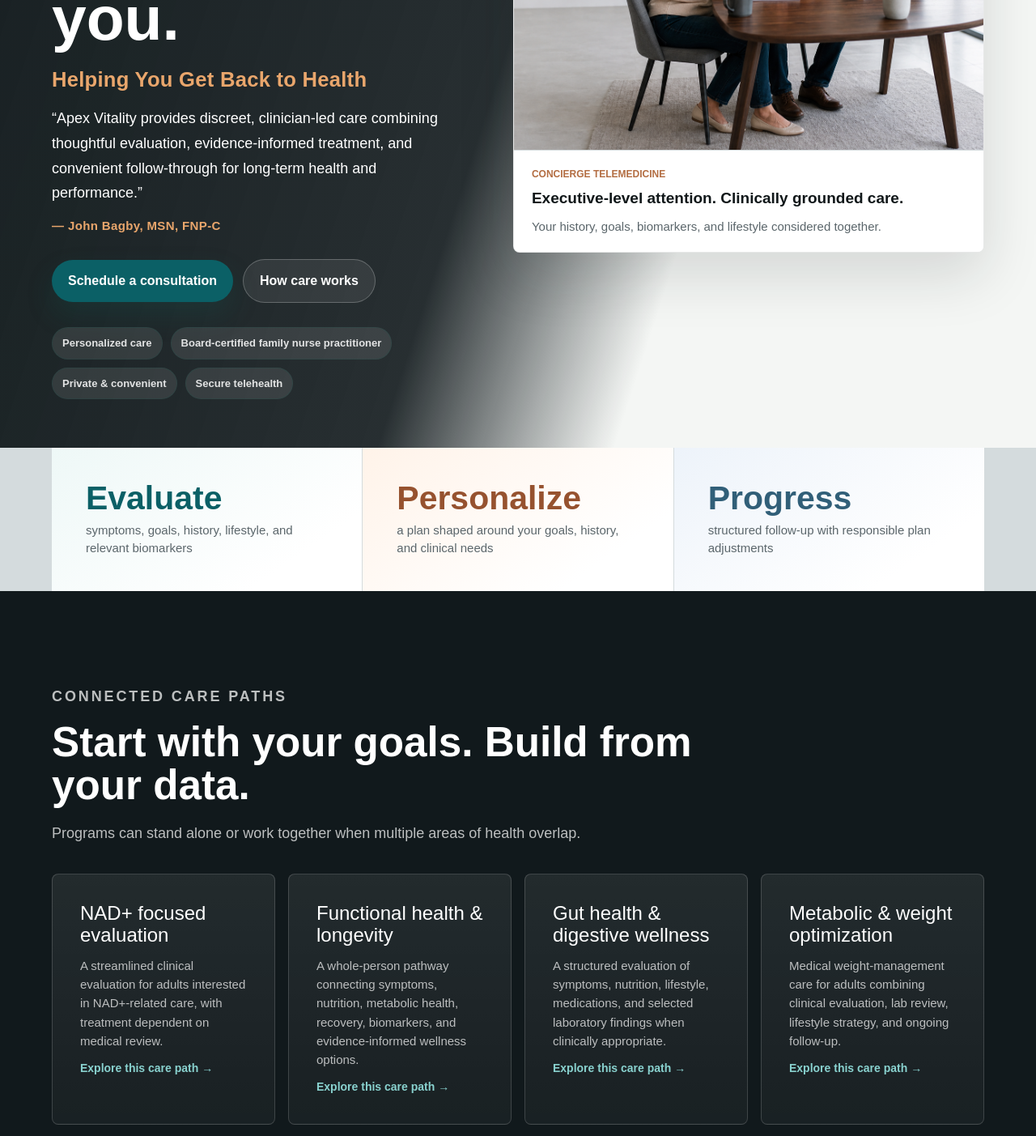
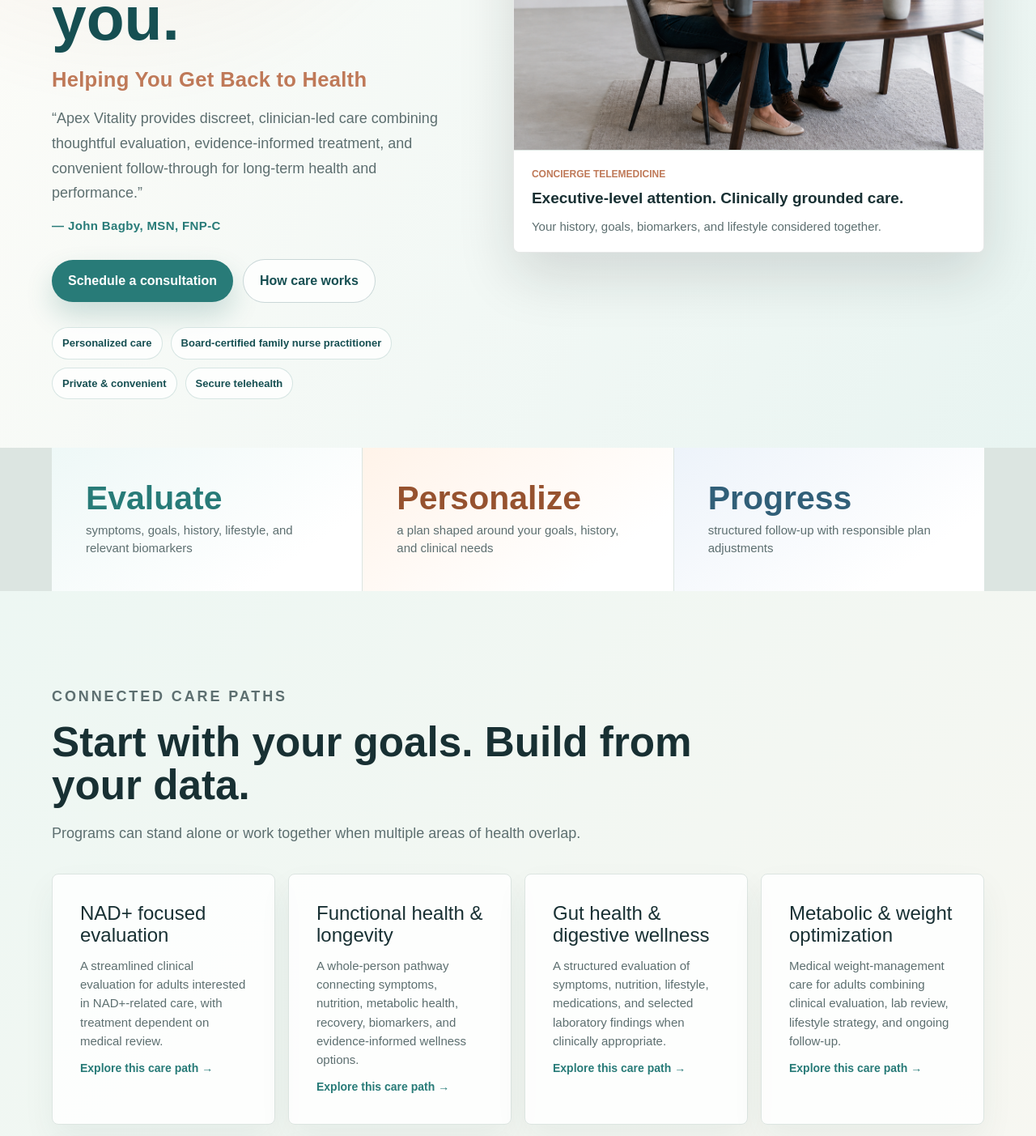
Before and after one commit to Nurseguy1/Apex-Vitality, a Next.js app: page / in a window 1280 px wide. Shown: the part 600-2003 px from the top of the page at 81% size. Built offline with nearby package versions, Linux system fonts and the light colour scheme; no server answers.

Commit message:
Refresh site with lighter clinical palette

```diff
--- a/app/globals.css
+++ b/app/globals.css
@@ -1,17 +1,17 @@
 @import "tailwindcss";
 
 :root {
-  --background: #f4f6f4;
-  --foreground: #101719;
-  --muted: #5b666b;
-  --line: #d4dbdd;
+  --background: #fbfaf6;
+  --foreground: #183033;
+  --muted: #5d6f70;
+  --line: #dce5e1;
   --surface: #ffffff;
-  --teal: #0b6066;
-  --teal-dark: #082f35;
-  --graphite: #11191c;
-  --copper: #b36d42;
-  --steel: #e4eaec;
-  --ice: #f9fbfa;
+  --teal: #287b78;
+  --teal-dark: #164f52;
+  --graphite: #173f42;
+  --copper: #bf7958;
+  --steel: #eaf0ed;
+  --ice: #f5faf7;
 }
 
 @theme inline {
@@ -67,8 +67,8 @@
   align-items: center;
   gap: 20px;
   padding: 18px clamp(20px, 5vw, 72px);
-  border-bottom: 1px solid rgb(21 29 31 / 0.1);
-  background: rgb(244 246 244 / 0.9);
+  border-bottom: 1px solid rgb(22 79 82 / 0.1);
+  background: rgb(251 250 246 / 0.92);
   backdrop-filter: blur(18px);
 }
 
@@ -128,8 +128,8 @@
   min-height: calc(100vh - 78px);
   padding: clamp(48px, 7vw, 86px) clamp(20px, 5vw, 72px) 60px;
   background:
-    linear-gradient(108deg, rgb(17 25 28 / 0.98) 0%, rgb(17 25 28 / 0.9) 50%, rgb(17 25 28 / 0.34) 61%, rgb(244 246 244 / 0) 68%),
-    var(--background);
+    radial-gradient(circle at 12% 18%, rgb(191 121 88 / 0.13), transparent 32%),
+    linear-gradient(120deg, #fffdf9 0%, #f2f8f5 58%, #e8f4f1 100%);
 }
 
 .hero-copy {
@@ -168,9 +168,12 @@
   margin-top: 0.12em;
 }
 
-.hero h1,
+.hero h1 {
+  color: var(--teal-dark);
+}
+
 .hero .hero-lede {
-  color: white;
+  color: var(--muted);
 }
 
 h2 {
@@ -204,7 +207,7 @@
 .hero-tagline {
   max-width: 620px;
   margin: 0 0 18px;
-  color: #e9a66c;
+  color: var(--copper);
   font-size: clamp(20px, 2vw, 28px);
   font-weight: 760;
   letter-spacing: 0.01em;
@@ -218,7 +221,7 @@
 
 .hero-quote cite {
   display: block;
-  color: #e9a66c;
+  color: var(--teal);
   font-size: 15px;
   font-style: normal;
   font-weight: 760;
@@ -226,7 +229,7 @@
 }
 
 .hero .eyebrow {
-  color: #e9a66c;
+  color: var(--copper);
 }
 
 .hero-actions {
@@ -291,16 +294,16 @@
 .questionnaire-hero,
 .quiz-page-intro {
   padding: clamp(72px, 9vw, 124px) clamp(20px, 8vw, 150px);
-  background: linear-gradient(135deg, #11191c, #123d42);
-  color: white;
+  background: linear-gradient(135deg, #f5faf7, #e4f2ed);
+  color: var(--foreground);
 }
 
 .questionnaire-hero h1,
 .quiz-page-intro h1 { max-width: 940px; }
 .questionnaire-hero > p:last-child,
-.quiz-page-intro > p:last-child { max-width: 760px; color: rgb(255 255 255 / 0.76); font-size: 18px; line-height: 1.7; }
-.quiz-page-intro.quiz-copper { background: linear-gradient(135deg, #2b2020, #814d30); }
-.quiz-page-intro.quiz-blue { background: linear-gradient(135deg, #14212a, #315f78); }
+.quiz-page-intro > p:last-child { max-width: 760px; color: var(--muted); font-size: 18px; line-height: 1.7; }
+.quiz-page-intro.quiz-copper { background: linear-gradient(135deg, #fff8f2, #f4e5da); }
+.quiz-page-intro.quiz-blue { background: linear-gradient(135deg, #f4f8fb, #e1edf3); }
 
 .questionnaire-grid {
   display: grid;
@@ -381,11 +384,11 @@
 
 .patient-access-hero {
   padding: clamp(72px, 9vw, 124px) clamp(20px, 8vw, 150px);
-  background: linear-gradient(135deg, #11191c, #164c52);
-  color: white;
+  background: linear-gradient(135deg, #f6fbf8, #e3f1ed);
+  color: var(--foreground);
 }
 .patient-access-hero h1 { max-width: 900px; }
-.patient-access-hero > p:last-child { max-width: 760px; color: rgb(255 255 255 / .76); font-size: 18px; line-height: 1.7; }
+.patient-access-hero > p:last-child { max-width: 760px; color: var(--muted); font-size: 18px; line-height: 1.7; }
 .patient-access-grid {
   display: grid;
   grid-template-columns: repeat(3, minmax(0, 1fr));
@@ -418,9 +421,9 @@
 .portal-handoff > div { max-width: 760px; }
 .portal-handoff p { color: var(--muted); font-size: 17px; line-height: 1.65; }
 
-.schedule-intro { padding: clamp(62px, 8vw, 104px) clamp(20px, 8vw, 150px); background: linear-gradient(135deg, #11191c, #164c52); color: white; }
+.schedule-intro { padding: clamp(62px, 8vw, 104px) clamp(20px, 8vw, 150px); background: linear-gradient(135deg, #f6fbf8, #e3f1ed); color: var(--foreground); }
 .schedule-intro h1 { max-width: 850px; }
-.schedule-intro > p:last-child { max-width: 720px; color: rgb(255 255 255 / .76); font-size: 18px; line-height: 1.65; }
+.schedule-intro > p:last-child { max-width: 720px; color: var(--muted); font-size: 18px; line-height: 1.65; }
 .booking-steps { display: grid; grid-template-columns: repeat(2, minmax(0, 1fr)); gap: 22px; padding: clamp(38px, 5vw, 64px) clamp(20px, 6vw, 90px) 0; background: #f7f4ef; }
 .booking-steps article { padding: 30px; border: 1px solid var(--line); border-radius: 18px; background: white; box-shadow: 0 18px 45px rgb(17 25 28 / .07); }
 .booking-steps article > span { color: var(--copper); font-size: 13px; font-weight: 800; letter-spacing: .12em; text-transform: uppercase; }
@@ -449,9 +452,9 @@
 }
 
 .secondary-button {
-  border: 1px solid rgb(255 255 255 / 0.24);
-  background: rgb(255 255 255 / 0.08);
-  color: white;
+  border: 1px solid rgb(22 79 82 / 0.22);
+  background: rgb(255 255 255 / 0.8);
+  color: var(--teal-dark);
 }
 
 .trust-row {
@@ -463,8 +466,8 @@
   padding: 9px 12px;
   border: 1px solid rgb(13 99 88 / 0.16);
   border-radius: 999px;
-  background: rgb(255 255 255 / 0.1);
-  color: rgb(255 255 255 / 0.86);
+  background: rgb(255 255 255 / 0.78);
+  color: var(--teal-dark);
   font-size: 13px;
   font-weight: 700;
 }
@@ -582,8 +585,8 @@
 }
 
 .service-band {
-  background: var(--graphite);
-  color: white;
+  background: linear-gradient(135deg, #edf7f3, #f9f7f1);
+  color: var(--foreground);
 }
 
 .section-heading {
@@ -592,7 +595,7 @@
 }
 
 .service-band .section-heading p {
-  color: rgb(255 255 255 / 0.72);
+  color: var(--muted);
 }
 
 .service-grid {
@@ -604,19 +607,20 @@
 .service-card {
   min-height: 260px;
   padding: clamp(22px, 3vw, 34px);
-  border: 1px solid rgb(255 255 255 / 0.16);
+  border: 1px solid var(--line);
   border-radius: 8px;
-  background: linear-gradient(180deg, rgb(255 255 255 / 0.08), rgb(255 255 255 / 0.035));
+  background: rgb(255 255 255 / 0.84);
+  box-shadow: 0 18px 40px rgb(23 63 66 / 0.06);
 }
 
 .service-card p {
-  color: rgb(255 255 255 / 0.7);
+  color: var(--muted);
 }
 
 .text-link {
   display: inline-flex;
   margin-top: 12px;
-  color: #89d2cf;
+  color: var(--teal);
   font-size: 14px;
   font-weight: 760;
 }
@@ -829,9 +833,9 @@
 .membership-hero {
   padding: clamp(72px, 10vw, 132px) clamp(20px, 9vw, 150px);
   background:
-    radial-gradient(circle at 86% 22%, rgb(179 109 66 / .3), transparent 28%),
-    linear-gradient(135deg, #11191c, #123d42);
-  color: white;
+    radial-gradient(circle at 86% 22%, rgb(191 121 88 / .16), transparent 28%),
+    linear-gradient(135deg, #f4faf7, #e7f2ee);
+  color: var(--foreground);
 }
 
 .membership-hero h1 {
@@ -840,7 +844,7 @@
 
 .membership-hero > p:last-child {
   max-width: 800px;
-  color: rgb(255 255 255 / .74);
+  color: var(--muted);
   font-size: 19px;
   line-height: 1.7;
 }
@@ -855,8 +859,8 @@
   grid-template-columns: minmax(260px, .7fr) minmax(0, 1fr);
   gap: clamp(34px, 7vw, 100px);
   padding: clamp(64px, 9vw, 110px) clamp(20px, 8vw, 130px);
-  background: var(--graphite);
-  color: white;
+  background: linear-gradient(135deg, #eef7f3, #f8f5ef);
+  color: var(--foreground);
 }
 
 .membership-terms > div {
@@ -867,14 +871,14 @@
 .membership-terms p {
   margin: 0;
   padding: 20px;
-  border: 1px solid rgb(255 255 255 / .14);
+  border: 1px solid var(--line);
   border-radius: 10px;
-  color: rgb(255 255 255 / .72);
+  color: var(--muted);
   line-height: 1.6;
 }
 
 .membership-terms strong {
-  color: white;
+  color: var(--teal-dark);
 }
 
 .membership-cta {
@@ -1124,9 +1128,9 @@
 .page-intro {
   padding: clamp(72px, 10vw, 132px) clamp(20px, 9vw, 150px);
   background:
-    radial-gradient(circle at 86% 18%, rgb(17 128 132 / 0.3), transparent 30%),
-    var(--graphite);
-  color: white;
+    radial-gradient(circle at 86% 18%, rgb(40 123 120 / 0.14), transparent 30%),
+    linear-gradient(135deg, #f8fbf8, #e6f2ee);
+  color: var(--foreground);
 }
 
 .page-intro h1 {
@@ -1135,7 +1139,7 @@
 
 .page-intro > p:not(.eyebrow) {
   max-width: 760px;
-  color: rgb(255 255 255 / 0.72);
+  color: var(--muted);
   font-size: 20px;
   line-height: 1.7;
 }
@@ -1175,13 +1179,13 @@
 }
 
 .dark-panel {
-  background: var(--graphite);
-  color: white;
+  background: linear-gradient(135deg, #edf7f3, #f8f5ef);
+  color: var(--foreground);
 }
 
 .dark-panel p,
 .dark-panel .check-list {
-  color: rgb(255 255 255 / 0.72);
+  color: var(--muted);
 }
 
 .check-list {
@@ -1197,7 +1201,7 @@
   padding: 18px 18px 18px 50px;
   border: 1px solid var(--line);
   border-radius: 8px;
-  background: rgb(255 255 255 / 0.06);
+  background: rgb(255 255 255 / 0.82);
   font-weight: 650;
 }
 
@@ -1395,7 +1399,7 @@
 
   .hero {
     min-height: auto;
-    background: var(--graphite);
+    background: linear-gradient(145deg, #fffdf9, #e8f4f1);
   }
 
   .hero-visual,
```
